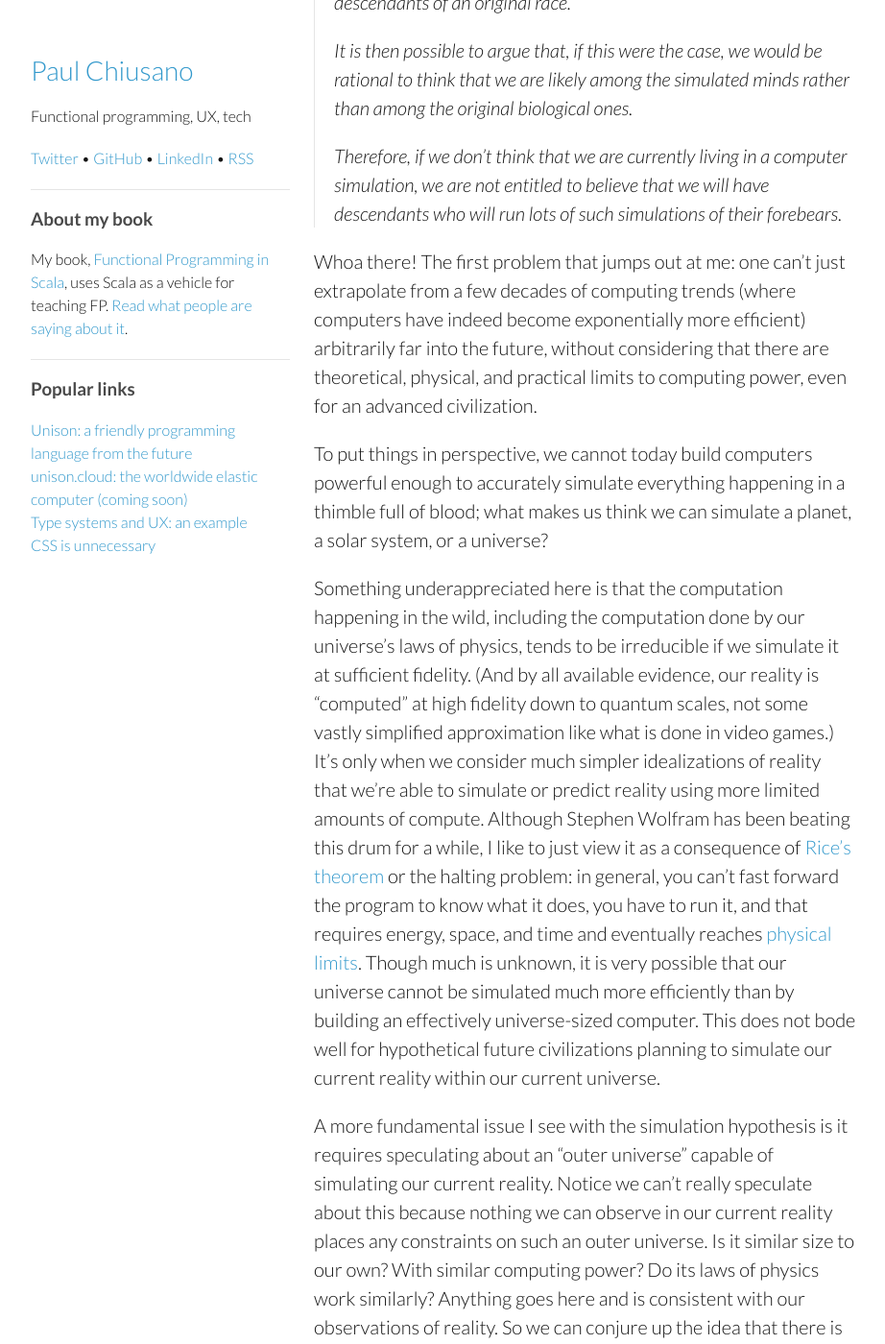
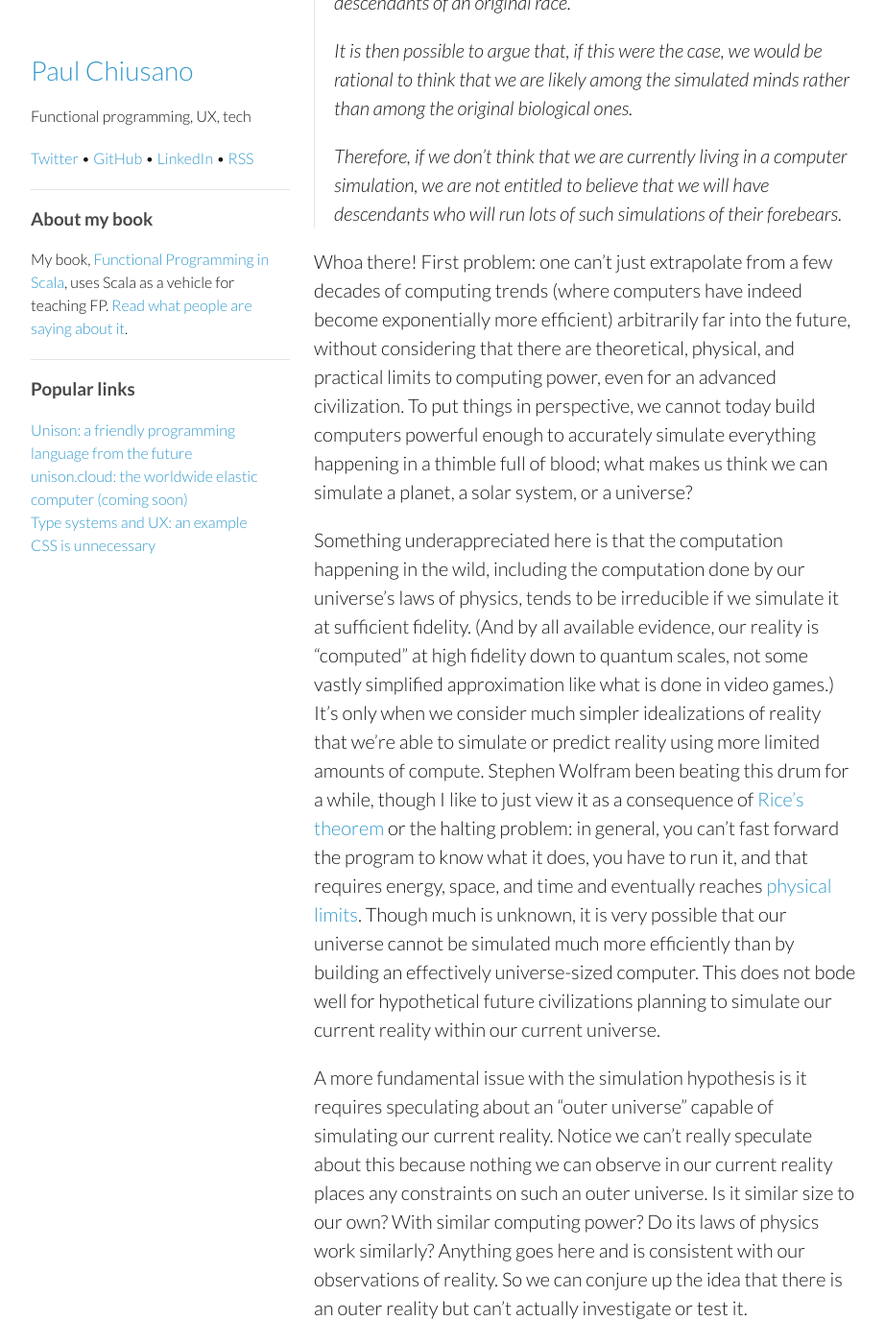
Before and after one commit to pchiusano/pchiusano.github.io, a Jekyll site: the page built from _posts/2019-12-16-simulation-hypothesis.markdown, in a window 1280 px wide and 1400 px high, scrolled down 1423 px. Shown: the whole window at 96% size, without its empty margins (178-1100 px from the left). Built offline with Jekyll 4.4.1, drawn with Linux system fonts in a browser that asks for light colours; comment, search, counter and statistics services are not loaded; some of the changed text lies outside the part shown.

Commit message:
Update 2019-12-16-simulation-hypothesis.markdown

```diff
--- a/_posts/2019-12-16-simulation-hypothesis.markdown
+++ b/_posts/2019-12-16-simulation-hypothesis.markdown
@@ -19,13 +19,11 @@ Anyway, I want to spend the rest of this post picking apart the simulation hypot
 >
 > Therefore, if we don't think that we are currently living in a computer simulation, we are not entitled to believe that we will have descendants who will run lots of such simulations of their forebears.
 
-Whoa there! The first problem that jumps out at me: one can't just extrapolate from a few decades of computing trends (where computers have indeed become exponentially more efficient) arbitrarily far into the future, without considering that there are theoretical, physical, and practical limits to computing power, even for an advanced civilization.
+Whoa there! First problem: one can't just extrapolate from a few decades of computing trends (where computers have indeed become exponentially more efficient) arbitrarily far into the future, without considering that there are theoretical, physical, and practical limits to computing power, even for an advanced civilization. To put things in perspective, we cannot today build computers powerful enough to accurately simulate everything happening in a thimble full of blood; what makes us think we can simulate a planet, a solar system, or a universe?
 
-To put things in perspective, we cannot today build computers powerful enough to accurately simulate everything happening in a thimble full of blood; what makes us think we can simulate a planet, a solar system, or a universe?
+Something underappreciated here is that the computation happening in the wild, including the computation done by our universe's laws of physics, tends to be irreducible if we simulate it at sufficient fidelity. (And by all available evidence, our reality is "computed" at high fidelity down to quantum scales, not some vastly simplified approximation like what is done in video games.) It's only when we consider much simpler idealizations of reality that we're able to simulate or predict reality using more limited amounts of compute. Stephen Wolfram been beating this drum for a while, though I like to just view it as a consequence of [Rice's theorem](https://en.wikipedia.org/wiki/Rice%27s_theorem) or the halting problem: in general, you can't fast forward the program to know what it does, you have to run it, and that requires energy, space, and time and eventually reaches [physical limits](https://en.wikipedia.org/wiki/Limits_of_computation). Though much is unknown, it is very possible that our universe cannot be simulated much more efficiently than by building an effectively universe-sized computer. This does not bode well for hypothetical future civilizations planning to simulate our current reality within our current universe.
 
-Something underappreciated here is that the computation happening in the wild, including the computation done by our universe's laws of physics, tends to be irreducible if we simulate it at sufficient fidelity. (And by all available evidence, our reality is "computed" at high fidelity down to quantum scales, not some vastly simplified approximation like what is done in video games.) It's only when we consider much simpler idealizations of reality that we're able to simulate or predict reality using more limited amounts of compute. Although Stephen Wolfram has been beating this drum for a while, I like to just view it as a consequence of [Rice's theorem](https://en.wikipedia.org/wiki/Rice%27s_theorem) or the halting problem: in general, you can't fast forward the program to know what it does, you have to run it, and that requires energy, space, and time and eventually reaches [physical limits](https://en.wikipedia.org/wiki/Limits_of_computation). Though much is unknown, it is very possible that our universe cannot be simulated much more efficiently than by building an effectively universe-sized computer. This does not bode well for hypothetical future civilizations planning to simulate our current reality within our current universe.
-
-A more fundamental issue I see with the simulation hypothesis is it requires speculating about an "outer universe" capable of simulating our current reality. Notice we can't really speculate about this because nothing we can observe in our current reality places any constraints on such an outer universe. Is it similar size to our own? With similar computing power? Do its laws of physics work similarly? Anything goes here and is consistent with our observations of reality. So we can conjure up the idea that there is an outer reality but can't actually investigate or test it.
+A more fundamental issue with the simulation hypothesis is it requires speculating about an "outer universe" capable of simulating our current reality. Notice we can't really speculate about this because nothing we can observe in our current reality places any constraints on such an outer universe. Is it similar size to our own? With similar computing power? Do its laws of physics work similarly? Anything goes here and is consistent with our observations of reality. So we can conjure up the idea that there is an outer reality but can't actually investigate or test it.
 
 A related objection is we have no idea what sort of activities civilizations in a hypothetical outer universe would engage in, so even if computers powerful enough to simulate our current universe are possible in some outer universe, will creating simulations of our currrent reality be something that is done?
 
```
